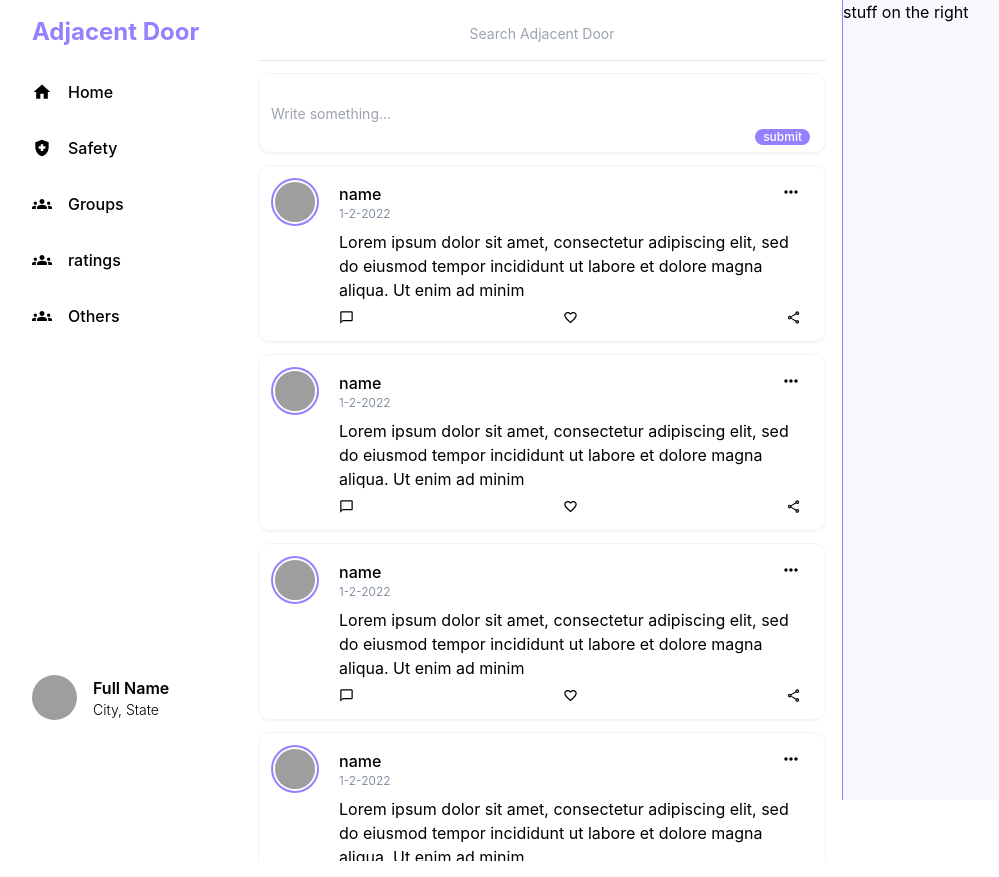
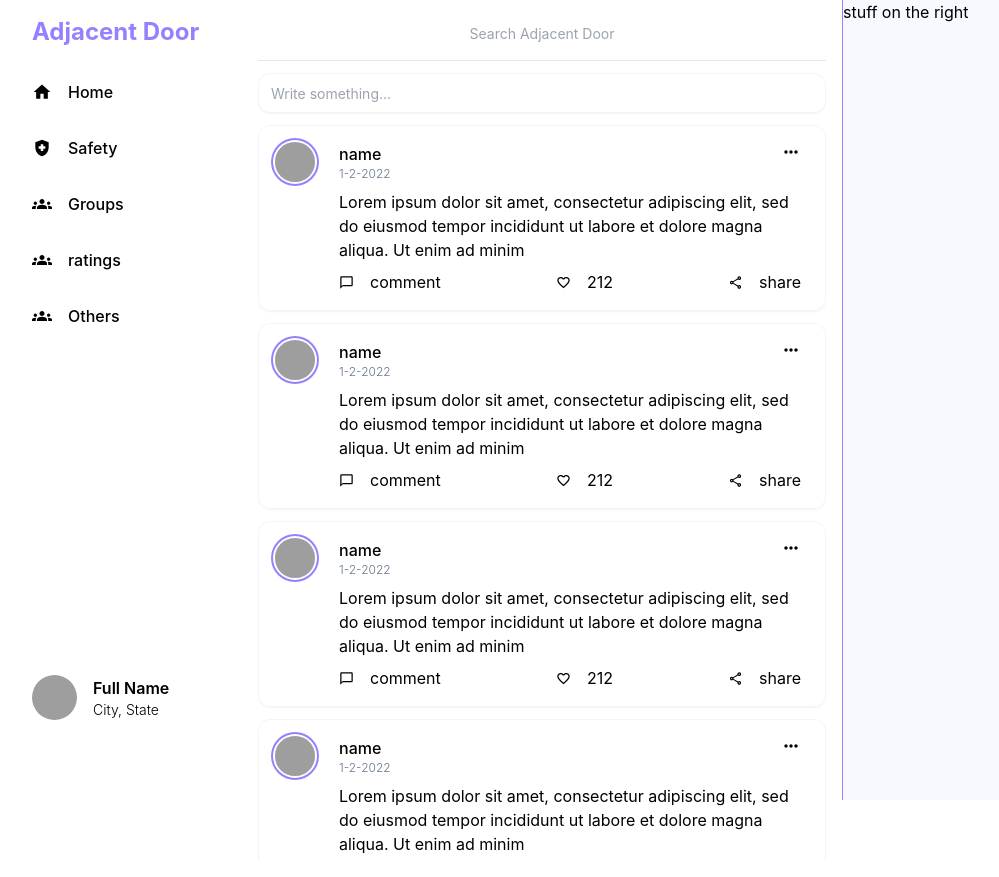
Before and after one commit to BlueOceanHRLAX48/AdjacentDoor, a React (Create React App) app: page / in a window 1280 px wide. Shown: the top 877 px of the page, without its empty margins (68-1067 px from the left). Built offline with nearby package versions, Linux system fonts and the light colour scheme; grey boxes are pictures that could not be loaded.

Commit message:
fix input border

```diff
--- a/src/LeftBar/index.js
+++ b/src/LeftBar/index.js
@@ -14,9 +14,9 @@ function LeftBar() {
         ['Groups', '/groups', <MdGroups size='20' />],
         ['ratings', '/ratings', <MdGroups size='20' />],
         ['Others', '/others', <MdGroups size='20' />],
-      ].map(([title, url, icon]) => (
+      ].map(([title, url, icon], i) => (
         <Link to={url}>
-          <LeftBarButton icon={icon} text={title} />
+          <LeftBarButton icon={icon} text={title} key={i} />
         </Link>
       ))}
       <Link to='/my-profile'>
--- a/src/components/Feed.js
+++ b/src/components/Feed.js
@@ -60,15 +60,16 @@ function Feed(props) {
       <div className='feed h-screen overflow-y-scroll'>
         <div className='flex justify-center relative'>
           <input
-            className='text-sm mt-3 p-1 px-3 w-full h-20 rounded-xl border border-slate-100 shadow-sm focus:outline-none focus:ring-secondary focus:ring-2'
+            className='text-sm mt-3 p-1 px-3 w-full h-10 rounded-xl border border-slate-100 shadow-sm focus:outline-none focus:ring-secondary focus:ring-2 focus:mx-1'
             placeholder='Write something...'
           ></input>
-          <button className='text-white font-medium text-xs px-2 rounded-full bg-primary absolute bottom-2 right-4'>
+          {/* <button className='text-white font-medium text-xs px-4 py-2 rounded-full bg-primary absolute bottom-2 right-4'>
             submit
-          </button>
+          </button> */}
         </div>
-        {posts.map((post) => (
+        {posts.map((post, i) => (
           <Post
+            key={i}
             avatar={post.avatar}
             name={post.name}
             date={post.date}
--- a/src/components/Post.jsx
+++ b/src/components/Post.jsx
@@ -1,32 +1,40 @@
-import React from 'react';
+import React, { useState } from 'react';
 import { Avatar } from '@mui/material';
 import { MdChatBubbleOutline, MdMoreHoriz, MdFavoriteBorder, MdOutlineShare } from 'react-icons/md';
+import { Link } from 'react-router-dom';
 
 function Post({ avatar, name, date, postBody, reports, likes }) {
+  const [like, toggleLike] = useState(false);
   const handleComment = () => 'q';
-  const handleLike = () => 'q';
+  const handleLike = () => toggleLike(!like);
   const handleShare = () => 'q';
   const handleMore = () => 'dropdown';
 
   return (
     <div className='p-4 border my-3 border-slate-100 shadow-sm rounded-xl relative hover:bg-ghostWhite hover:rounded-xl'>
       <div className='flex'>
+        <Link to='/my-profile'>
           <Avatar
             alt='Remy Sharp'
             src='/static/images/avatar/1.jpg'
             sx={{ width: 40, height: 40 }}
             className='mr-6 ring-2 ring-offset-2 ring-primary'
           />
+        </Link>
         <div>
+          <Link to='/my-profile'>
             <div className='font-medium'>{name}</div>
+          </Link>
           <div className='text-xs font-light text-slate-500'>{date}</div>
           <div className='mt-2'>{postBody}</div>
           <div className='flex items-center justify-between mt-2 mr-2'>
-            <MdChatBubbleOutline className='cursor-pointer' size='15' onClick={handleComment} />
-            <MdFavoriteBorder className='cursor-pointer' size='15' onClick={handleLike} />
-            <MdOutlineShare className='cursor-pointer' size='15' onClick={handleShare} />
-            {/* <div>{reports}</div>
-        <div>{likes}</div> */}
+            {[
+              ['comment', <MdChatBubbleOutline size='15' />, handleComment],
+              ['212', <MdFavoriteBorder size='15' />, handleLike],
+              ['share', <MdOutlineShare size='15' />, handleShare],
+            ].map(([title, icon, handleClick], i) => (
+              <PostButton icon={icon} text={title} onClick={handleClick} key={i} />
+            ))}
           </div>
         </div>
       </div>
@@ -41,3 +49,10 @@ function Post({ avatar, name, date, postBody, reports, likes }) {
 }
 
 export default Post;
+
+const PostButton = ({ icon, text = 'text' }) => (
+  <div className={`flex cursor-pointer`}>
+    <div className='relative flex items-center justify-start mr-4'>{icon}</div>
+    <div className={`relative flex items-center justify-start`}>{text}</div>
+  </div>
+);
```
Lines whose indentation alone changed are shown as unchanged.
